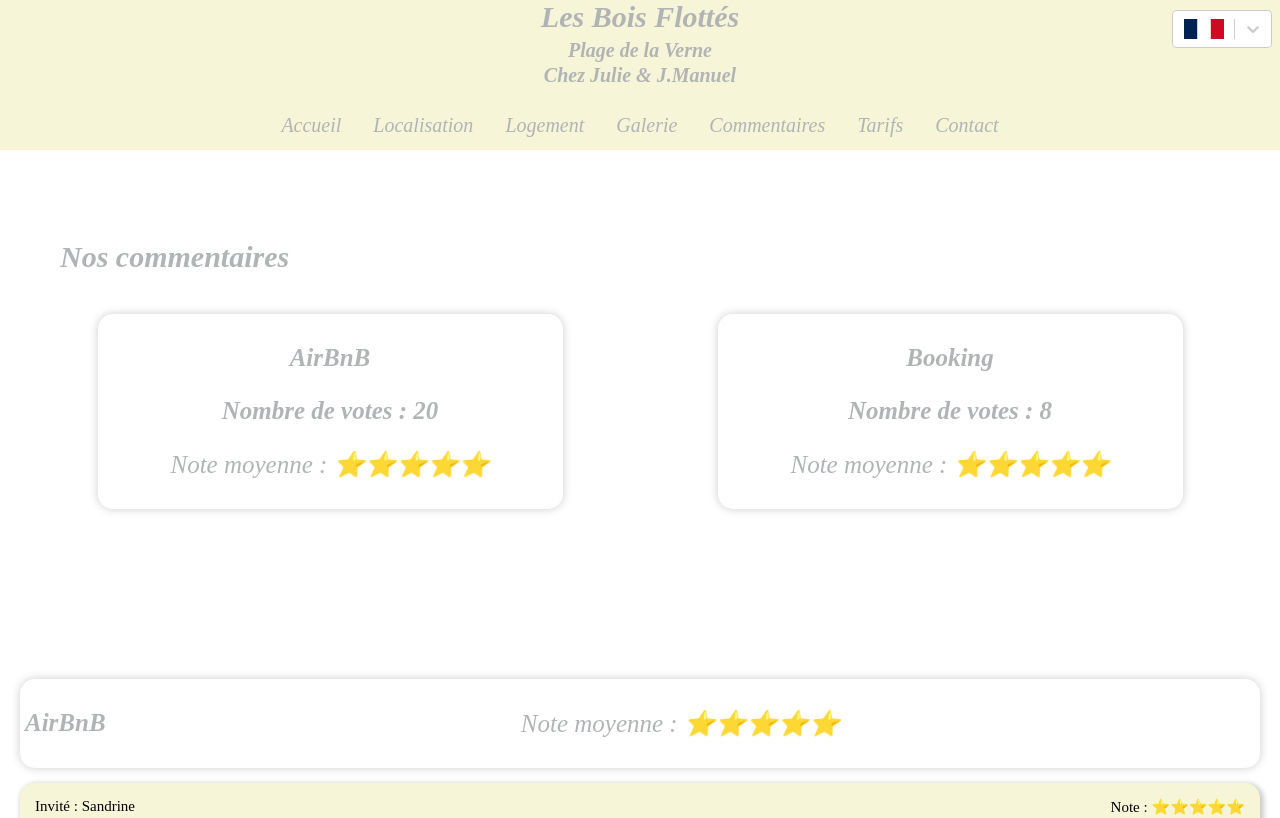
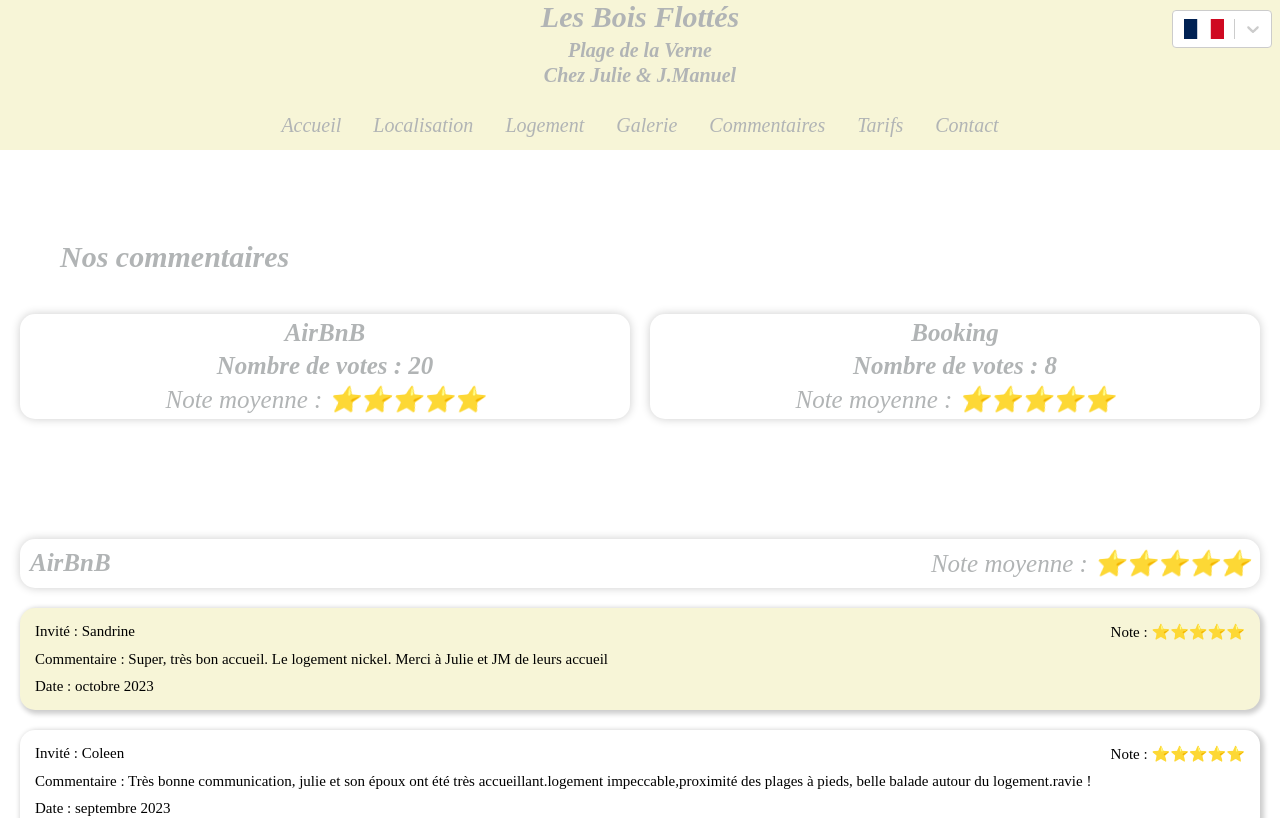
Before and after one commit to AlibertJimmy/Lesboisflottes, a React (Create React App) app: page /Comment in a window 1280 px wide. Shown: the top 818 px of the page. Built offline with nearby package versions, Linux system fonts and the light colour scheme.

Commit message:
Reworked most of the comment component structures and moved all the css related to comment to CommentStyle.js

```diff
--- a/package.json
+++ b/package.json
@@ -22,6 +22,7 @@
     "react-images": "^1.2.0-beta.7",
     "react-photo-gallery": "^8.0.0",
     "react-router-dom": "6.10.0",
+    "react-router-hash-link": "^2.4.3",
     "react-scripts": "5.0.1",
     "react-select": "^5.7.7",
     "react-switch": "^7.0.0",
--- a/src/components/Comment/averageRating.jsx
+++ b/src/components/Comment/averageRating.jsx
@@ -10,70 +10,40 @@ import { CommentListPropTypes } from '../../datas/reviewDataTypes';
 import StarScale from './starScale';
 
 // Import Functions
-import { calculateAverageRating } from './calculateAverage';
+import { calculateAverageRating } from '../../utils/functions/Comment';
 
 // Import Style
-import styled from 'styled-components';
-import { StyledH3 } from '../../utils/style/js/style';
+import {
+  AverageRatingWrapper,
+  StyledLink,
+  AverageRatingContainer,
+  WebSiteNameContainer, CommentTitle,
+  StarScaleContainer, StyledP1
+} from '../../utils/style/js/CommentStyle';
 
-// Import Colors
-import colors from '../../utils/style/colors';
-
-// Import Constants
-import {
-  headerHeight, headerHeightResponsive, verticalMargin,
-  responsiveWidthTablet
-} from '../../utils/constants';
-
-const AverageRatingContainer = styled.div`
-  display: flex;
-  flex-direction: row;
-
-  background: ${colors.background};
-  padding: 5px;
-  border-radius: 15px;
-  box-shadow: 0 0 10px rgba(0, 0, 0, 0.2);
-  margin-bottom: 15px;
-`;
-
-const StyledP1 = styled.p`
-  font-size: 25px;
-  font-family: "Bradley Hand",cursive;
-  font-style: italic;
-  color: ${colors.title} ;
-
-  text-align: center;
-  flex:1;
-`;
-
-const AnchorDiv = styled.div`
-height: ${headerHeight + verticalMargin}px;
-
-  @media (max-width: ${responsiveWidthTablet}px){
-    height: ${headerHeightResponsive + verticalMargin}px;
-  }
-`;
 function AverageRatingItem ({ commentList, webSite }) {
   const { t } = useTranslation();
+  console.log(`webSite : ${webSite}`);
 
   return (
+    <AverageRatingWrapper id={`averageRatingWrapper${webSite}`}>
       <div>
-      <AnchorDiv id={webSite === 'AirBnB' ? 'anchorAirBnB' : 'anchorBooking'}></AnchorDiv>
-      <div>
-            <a
-            href={webSite === 'AirBnB'
+        <StyledLink
+          to={webSite === 'AirBnB'
             ? 'https://www.airbnb.com/rooms/890437996290155577/reviews?_set_bev_on_new_domain=1697193598_OWU3MjQ0NWFmMzM3&locale=en&source_impression_id=p3_1698772055_msRHl3QjLZf%2Fqcso'
             : 'https://www.booking.com/hotel/fr/les-bois-flottes-plage-de-la-verne.fr.html#tab-reviews'}
-            style={{ textDecoration: 'none', color: 'inherit' }}
           target="_blank" rel="noopener noreferrer">
-              <AverageRatingContainer>
-                  <StyledH3>{webSite}</StyledH3>
+          <AverageRatingContainer id={`averageRatingContainer${webSite}`}>
+            <WebSiteNameContainer id={`webSiteNameContainer${webSite}`}>
+              <CommentTitle>{webSite}</CommentTitle>
+            </WebSiteNameContainer>
+            <StarScaleContainer id={`starScaleContainer${webSite}`}>
               <StyledP1>{t('AverageRating')} : <StarScale scaleValue={calculateAverageRating(commentList.reviews)}/></StyledP1>
+            </StarScaleContainer>
           </AverageRatingContainer>
-            </a>
-
+        </StyledLink>
       </div>
-    </div>
+    </AverageRatingWrapper>
   );
 }
 
--- a/src/components/Comment/calculateAverage.js
+++ /dev/null
@@ -1,11 +0,0 @@
-export function calculateAverageRating (reviews) {
-  if (reviews.length === 0) {
-    return 0; // Return 0 if there are no reviews to calculate the average from
-  }
-
-  const totalRating = reviews.reduce((sum, review) => sum + review.rating, 0);
-  const averageRating = totalRating / reviews.length;
-
-  // Round the average rating to, for example, 1 decimal place
-  return Math.round(averageRating * 10) / 10;
-}
--- a/src/components/Comment/commentPresentation.jsx
+++ b/src/components/Comment/commentPresentation.jsx
@@ -10,76 +10,28 @@ import { CommentListPropTypes } from '../../datas/reviewDataTypes';
 import StarScale from './starScale';
 
 // Import Functions
-import { calculateAverageRating } from './calculateAverage';
+import { calculateAverageRating } from '../../utils/functions/Comment';
 
 // Import Style
-import styled from 'styled-components';
-import { StyledH3 } from '../../utils/style/js/style';
-import { responsiveWidthMobile } from '../../utils/constants';
-
-// Import Colors
-import colors from '../../utils/style/colors';
-
-const CommentPresentationWrapper = styled.div`
-  width:100%;
-  display: flex;
-  flex-wrap:wrap;
-  justify-content: center;
-`;
-
-const StyledP1 = styled.p`
-  font-size: 25px;
-  font-family: "Bradley Hand",cursive;
-  font-style: italic;
-
-  color: ${colors.title} ;
-
-  text-align: center;
-  flex:1;
-`;
-
-const CommentPresentationContainer = styled.div`
-    display: flex;
-    flex-direction: column;
-    justify-content: space-between;
-    flex: 0 0 calc(75% - 10px);
-
-    background: ${colors.background};
-    padding: 5px;
-    border-radius: 15px;
-    box-shadow: 0 0 10px rgba(0, 0, 0, 0.2);
-
-    @media (max-width: ${responsiveWidthMobile}px){
-      margin: 10px 0;
-    }
-`;
-
-const CommentTextContainer = styled.div`
-
-`;
+import {
+  CommentPresentationContainer,
+  CommentTitle,
+  StyledHashLink,
+  StyledP1
+} from '../../utils/style/js/CommentStyle';
 
 function CommentPresentation ({ commentList, webSite }) {
   const { t } = useTranslation();
 
   return (
 
-    <CommentPresentationWrapper>
-
-            <CommentPresentationContainer>
-              <a
-              href={webSite === 'AirBnB'
-                ? '#anchorAirBnB'
-                : '#anchorBooking'}
-              style={{ textDecoration: 'none', color: 'inherit' }}>
-                  <StyledH3 style={{ textAlign: 'center' }}>{webSite}</StyledH3>
-                  <CommentTextContainer>
-                    <StyledH3 style={{ textAlign: 'center' }}>{t('AmountOfVotes')} : {commentList.reviews.length}</StyledH3>
-                    <StyledP1>{t('AverageRating')} : <StarScale scaleValue={calculateAverageRating(commentList.reviews)}/></StyledP1>
-                  </CommentTextContainer>
-                </a>
-            </CommentPresentationContainer>
-
-      </CommentPresentationWrapper>
+    <CommentPresentationContainer id='commentPresentationContainer'>
+      <StyledHashLink to={`#averageRatingWrapper${webSite}`}>
+        <CommentTitle style={{ textAlign: 'center' }}>{webSite}</CommentTitle>
+        <CommentTitle style={{ textAlign: 'center' }}>{t('AmountOfVotes')} : {commentList.reviews.length}</CommentTitle>
+        <StyledP1>{t('AverageRating')} : <StarScale scaleValue={calculateAverageRating(commentList.reviews)}/></StyledP1>
+      </StyledHashLink>
+    </CommentPresentationContainer>
   );
 }
 
--- a/src/pages/Comment/comment.jsx
+++ b/src/pages/Comment/comment.jsx
@@ -16,10 +16,11 @@ import { commentListEnBooking } from '../../datas/review_Booking_en';
 // Import Style
 import styled from 'styled-components';
 import { PageWrapper, StyledContainer, StyledH1 } from '../../utils/style/js/style';
-import { responsiveWidthMobile, responsiveWidthTablet } from '../../utils/constants';
+import { horizontalMargin, responsiveWidthMobile, responsiveWidthTablet } from '../../utils/constants';
 
-const CommentSitePresentation = styled.div`
+const CommentSitePresentationWrapper = styled.div`
   display: flex;
+  gap: ${horizontalMargin}px;
 
   @media (max-width: ${responsiveWidthTablet}px){
   }
@@ -54,10 +55,10 @@ function Comment () {
         <StyledContainer>
           <StyledH1>{t('OurComments')}</StyledH1>
         </StyledContainer>
-        <CommentSitePresentation>
+        <CommentSitePresentationWrapper id='commentWebSitePresentationWrapper'>
               <CommentPresentation commentList={commentListFrAirBnB} webSite={'AirBnB'}/>
               <CommentPresentation commentList={commentListFrBooking} webSite={'Booking'}/>
-        </CommentSitePresentation>
+        </CommentSitePresentationWrapper>
 
         <AverageRatingItem commentList={commentListFrAirBnB} webSite={'AirBnB'}/>
         <CommentListWrapper id='commentListWrapperAirBnB'>
--- a/src/utils/functions/Comment.jsx
+++ b/src/utils/functions/Comment.jsx
@@ -1,3 +1,15 @@
+export function calculateAverageRating (reviews) {
+  if (reviews.length === 0) {
+    return 0; // Return 0 if there are no reviews to calculate the average from
+  }
+
+  const totalRating = reviews.reduce((sum, review) => sum + review.rating, 0);
+  const averageRating = totalRating / reviews.length;
+
+  // Round the average rating to, for example, 1 decimal place
+  return Math.round(averageRating * 10) / 10;
+};
+
 export function removeHtmlTags (input) {
   return input.replace(/<[^>]*>/g, '');
-}
+};
--- /dev/null
+++ b/src/utils/style/js/CommentStyle.js
@@ -0,0 +1,147 @@
+// Import React Libraries
+import { Link } from 'react-router-dom';
+import { HashLink } from 'react-router-hash-link';
+
+// Import Style
+import styled, { css } from 'styled-components';
+import { commonTitleStyle } from './style';
+
+// Import Colors
+import colors from '../colors';
+
+// Import Constants
+import {
+  responsiveWidthMobile, responsiveWidthTablet,
+  headerHeightResponsive, titleContainerHeight,
+  verticalMargin
+} from '../../constants';
+
+// Comment Item Related
+
+export const CommentWrapper = styled.div`
+  text-align: left;
+
+  padding: 10px;
+
+  border-radius: 15px;
+  box-shadow: 2px 2px 5px 2px rgba(0.1, 0, 0.1, 0.2);
+
+  background-color: ${(props) => (props.even ? colors.backgroundHeaderFooter : 'inherit')};
+`;
+
+export const CommentContainer = styled.div`
+  display: flex;
+  justify-content: space-between;
+  height: fit-content;
+`;
+
+export const StyledP = styled.p`
+    font-size: 15px;
+    font-family: cursive;
+    margin: 5px;
+
+    @media (max-width: ${responsiveWidthMobile}px){
+
+        padding-left:10px;
+      }
+`;
+
+// Comment Presentation Related
+
+export const CommentPresentationContainer = styled.div`
+    display: flex;
+    flex-direction: column;
+    justify-content: space-between;
+
+    width: 100%;
+
+    background: ${colors.background};
+    border-radius: 15px;
+    box-shadow: 0 0 10px rgba(0, 0, 0, 0.2);
+
+    @media (max-width: ${responsiveWidthMobile}px){
+      margin: 10px 0;
+    }
+`;
+
+// Average Rating Related
+
+export const AverageRatingWrapper = styled.div`
+padding-top: ${titleContainerHeight + verticalMargin}px;
+
+  @media (max-width: ${responsiveWidthTablet}px){
+    padding-top: ${headerHeightResponsive + verticalMargin}px;
+  }
+`;
+
+export const CommentTitle = styled.h3`
+    ${commonTitleStyle};
+    font-size: 25px;
+    margin: 5px;
+
+    color: ${colors.title} ;
+`;
+
+export const AverageRatingContainer = styled.div`
+  display: flex;
+  justify-content: space-between;
+
+  padding: 5px;
+  margin-bottom: ${verticalMargin}px;
+
+  border-radius: 15px;
+  box-shadow: 0 0 10px rgba(0, 0, 0, 0.2);
+
+  @media (max-width: ${responsiveWidthMobile}px) {
+    flex-direction: column;
+  }
+`;
+
+export const WebSiteNameContainer = styled.div`
+  @media (max-width: ${responsiveWidthMobile}px) {
+    display: flex;
+    justify-content: center;
+  }
+`;
+
+export const StarScaleContainer = styled.div`
+
+`;
+
+export const StyledP1 = styled.p`
+  font-size: 25px;
+  font-family: cursive;
+  font-style: italic;
+
+  text-align: center;
+
+  margin: 5px;
+
+  color: ${colors.title};
+
+
+`;
+
+// CommentScrolling Banner Related
+export const CommentScrollingBannerContainer = styled.div`
+  height: fit-content;
+  width: 100%;
+  border-radius: 15px;
+  box-shadow: 5px 5px 10px 5px rgba(0.1, 0, 0.1, 0.2);
+`;
+
+// Link Related
+const LinkStyle = css`
+  text-decoration: none;
+  color: inherit ;
+`;
+
+export const StyledLink = styled(Link)`
+  ${LinkStyle};
+  width: fit-content;
+  height: fit-content;
+`;
+
+export const StyledHashLink = styled(HashLink)`
+  ${LinkStyle};
+`;
--- a/src/utils/style/js/style.js
+++ b/src/utils/style/js/style.js
@@ -75,16 +75,9 @@ export const StyledH2 = styled.h2`
     }
 `;
 
-export const StyledH3 = styled.h3`
-    ${commonTitleStyle};
-    font-size: 25px;
-
-    color: ${colors.title} ;
-`;
-
 export const StyledP = styled.p`
     font-size: 15px;
-    font-family: Candassa;
+    font-family: cursive;
     margin: 5px;
 
     @media (max-width: ${responsiveWidthMobile}px){
```
Also changed, not shown: src/components/Comment/comment.jsx (+4 -26 lines), src/components/Comment/commentScrollingBanner.jsx (+3 -17 lines), 1 other file (tests, documents, lock files or other folders). Lines whose indentation alone changed are shown as unchanged.
